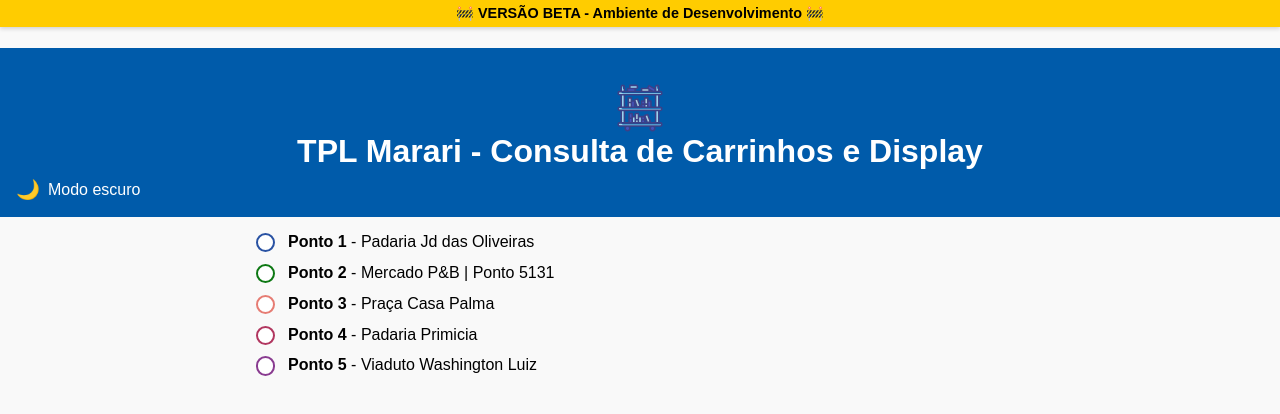
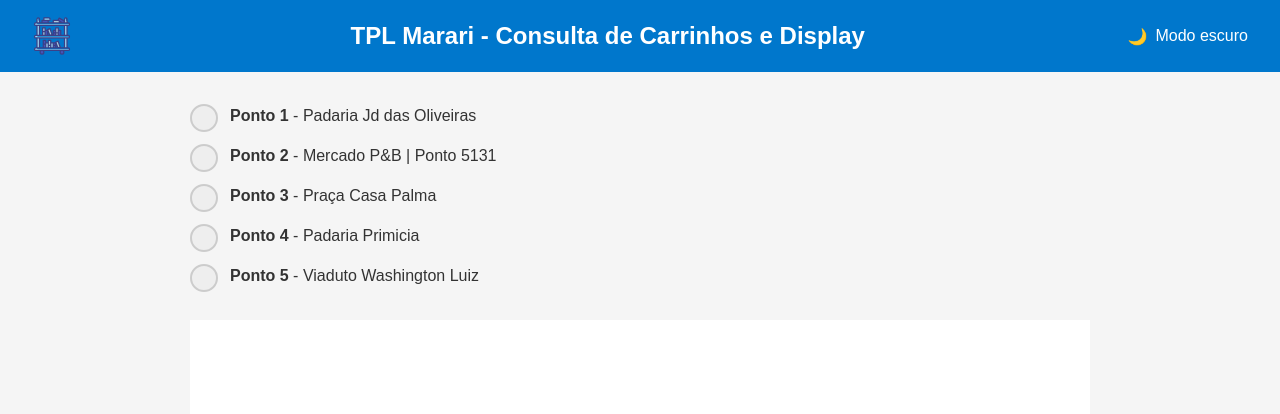
Before and after one commit to leolopes-7/dev-calendarios-unificados, a plain HTML site: page index.html in a window 1280 px wide. Drawn offline with Linux system fonts and the light colour scheme.

Commit message:
Add files via upload

```diff
--- a/index.html
+++ b/index.html
@@ -3,39 +3,91 @@
 <head>
     <meta charset="UTF-8" />
     <meta name="viewport" content="width=device-width, initial-scale=1" />
-  <title>TPL Marari - Consulta de Carrinhos e Display [BETA]</title>
+    <title>TPL Marari - Consulta de Carrinhos e Display</title>
     <link rel="icon" type="image/x-icon" href="favicon.ico" />
     <link rel="stylesheet" href="style.css" />
     <style>
-    .beta-banner {
-      background-color: #ffcc00;
-      color: #000;
-      text-align: center;
-      font-weight: bold;
-      font-size: 0.9rem;
-      padding: 0.3rem 1rem;
-      position: fixed;
-      top: 0;
-      left: 0;
-      width: 100%;
-      z-index: 1000;
-      box-shadow: 0 2px 4px rgba(0, 0, 0, 0.15);
-      font-family: sans-serif;
+        /* Apenas CSS dos radio buttons para referência */
+        .calendar-checkbox {
+            position: relative;
+            padding-left: 2.5rem;
+            cursor: pointer;
+            display: inline-block;
+            user-select: none;
+            font-size: 1rem;
+            line-height: 1.5;
         }
 
-    .header {
-      padding-top: 2.2rem; /* espaço para a tarja fixa */
+        .calendar-checkbox input[type="radio"] {
+            position: absolute;
+            opacity: 0;
+            cursor: pointer;
         }
 
-    .dark-mode .beta-banner {
-      background-color: #ffcc00;
-      color: #000;
+        .calendar-checkbox .checkmark {
+            position: absolute;
+            left: 0;
+            top: 0;
+            height: 1.5rem;
+            width: 1.5rem;
+            background-color: #eee;
+            border-radius: 50%;
+            border: 2px solid #ccc;
+            transition: all 0.3s ease;
+        }
+
+        .calendar-checkbox:hover .checkmark {
+            background-color: #ddd;
+        }
+
+        .calendar-checkbox input:checked ~ .checkmark {
+            background-color: #0077cc;
+            border-color: #0077cc;
+        }
+
+        .calendar-checkbox .checkmark::after {
+            content: "";
+            position: absolute;
+            display: none;
+        }
+
+        .calendar-checkbox input:checked ~ .checkmark::after {
+            display: block;
+        }
+
+        .calendar-checkbox .checkmark::after {
+            top: 5px;
+            left: 5px;
+            width: 6px;
+            height: 6px;
+            border-radius: 50%;
+            background: white;
+        }
+
+        /* Cores personalizadas para cada Ponto - checkmark */
+        .calendar-checkbox[data-point="1"] input:checked ~ .checkmark {
+            background-color: #2952A3; /* Azul */
+            border-color: #2952A3;
+        }
+        .calendar-checkbox[data-point="2"] input:checked ~ .checkmark {
+            background-color: #0D7813; /* Verde */
+            border-color: #0D7813;
+        }
+        .calendar-checkbox[data-point="3"] input:checked ~ .checkmark {
+            background-color: #E67C73; /* Laranja */
+            border-color: #E67C73;
+        }
+        .calendar-checkbox[data-point="4"] input:checked ~ .checkmark {
+            background-color: #B1365F; /* Vermelho */
+            border-color: #B1365F;
+        }
+        .calendar-checkbox[data-point="5"] input:checked ~ .checkmark {
+            background-color: #893B90; /* Roxo */
+            border-color: #893B90;
         }
     </style>
 </head>
 <body>
-  <div class="beta-banner">🚧 VERSÃO BETA - Ambiente de Desenvolvimento 🚧</div>
-
     <header class="header">
         <img src="logo.svg" alt="Logo TPL" class="logo-img" />
         <h1>TPL Marari - Consulta de Carrinhos e Display</h1>
@@ -89,7 +141,11 @@
         };
 
         const calendarColorMap = {
-      1: "#2952A3", 2: "#0D7813", 3: "#E67C73", 4: "#B1365F", 5: "#893B90"
+            1: "#2952A3", // Azul
+            2: "#0D7813", // Verde
+            3: "#E67C73", // Laranja
+            4: "#B1365F", // Vermelho
+            5: "#893B90"  // Roxo
         };
 
         const selectedCalendar = localStorage.getItem("selectedCalendar") || null;
@@ -97,12 +153,15 @@
         function updateIframe(srcId) {
             const iframe = document.getElementById("calendarIframe");
             let src = "https://calendar.google.com/calendar/embed?";
-      src += "ctz=America%2FSao_Paulo&mode=AGENDA";
+            src += "ctz=America%2FSao_Paulo";
+            src += "&mode=AGENDA";
+
             if (srcId && calendarSrcMap[srcId]) {
                 src += "&src=" + calendarSrcMap[srcId];
                 src += "&color=" + encodeURIComponent(calendarColorMap[srcId]);
                 localStorage.setItem("selectedCalendar", srcId);
             }
+
             iframe.src = src;
         }
 
@@ -118,6 +177,7 @@
             }
         });
 
+        // Dark mode toggle
         const toggleButton = document.getElementById("darkModeToggle");
         const darkMode = localStorage.getItem("darkMode") === "true";
 
--- a/style.css
+++ b/style.css
@@ -1,82 +1,82 @@
 /* Reset básico */
-* {
+body, h1, label, input, button {
     margin: 0;
     padding: 0;
     box-sizing: border-box;
+    font-family: sans-serif;
 }
 
-/* Corpo com modo claro por padrão */
 body {
-  font-family: Arial, sans-serif;
-  background-color: #f9f9f9;
-  color: #000;
-  padding-top: 3rem; /* espaço para a tarja BETA fixa */
+    background-color: #f5f5f5;
+    color: #333;
+    transition: background-color 0.3s ease, color 0.3s ease;
 }
 
-/* Modo escuro */
-body.dark-mode {
-  background-color: #121212;
-  color: #f9f9f9;
+.dark-mode {
+    background-color: #1f1f1f;
+    color: #f5f5f5;
 }
 
-/* Cabeçalho */
-header {
-  text-align: center;
-  padding: 1rem;
-  background-color: #005baa;
+.header {
+    display: flex;
+    align-items: center;
+    justify-content: space-between;
+    background-color: #0077cc;
     color: white;
-  position: relative;
+    padding: 1rem 2rem;
+    flex-wrap: wrap;
+}
+
+.header h1 {
+    font-size: 1.5rem;
+    margin-left: 1rem;
 }
 
 .logo-img {
-  height: 50px;
-  vertical-align: middle;
+    height: 40px;
 }
 
-/* Botão Dark Mode */
 #darkModeToggle {
     background: none;
     border: none;
-  color: inherit;
-  font-size: 1rem;
+    color: white;
     cursor: pointer;
     display: flex;
     align-items: center;
-  gap: 0.5rem;
-  margin-top: 0.5rem;
-}
-
-#darkModeToggle:hover {
-  opacity: 0.8;
+    font-size: 1rem;
+    transition: color 0.3s ease;
 }
 
 #darkModeToggle .icon {
-  font-size: 1.2rem;
+    margin-right: 0.5rem;
 }
 
-/* Container principal */
+/* Main layout */
 .main-container {
-  max-width: 800px;
+    padding: 2rem;
+    max-width: 900px;
     margin: 0 auto;
-  padding: 1rem;
 }
 
-/* Estilo para os radio buttons */
 .calendar-checkboxes {
-  margin-bottom: 1.5rem;
+    display: flex;
+    flex-direction: column;
+    gap: 1rem;
+    margin-bottom: 2rem;
 }
 
+/* Custom radio buttons */
 .calendar-checkbox {
-  display: block;
     position: relative;
-  padding-left: 2rem;
-  margin-bottom: 0.8rem;
+    padding-left: 2.5rem;
     cursor: pointer;
+    display: inline-block;
+    user-select: none;
     font-size: 1rem;
-  user-select: none;
+    line-height: 1.5;
 }
 
-.calendar-checkbox input {
+.calendar-checkbox input[type="radio"] {
     position: absolute;
     opacity: 0;
     cursor: pointer;
@@ -84,91 +84,111 @@ header {
 
 .calendar-checkbox .checkmark {
     position: absolute;
+    left: 0;
     top: 0;
-  left: 0;
-  height: 1.2rem;
-  width: 1.2rem;
+    height: 1.5rem;
+    width: 1.5rem;
+    background-color: #eee;
     border-radius: 50%;
     border: 2px solid #ccc;
-  background-color: white;
     transition: all 0.3s ease;
 }
 
-/* Cores distintas por ponto */
-.calendar-checkbox[data-point="1"] .checkmark {
-  border-color: #2952A3;
-}
-.calendar-checkbox[data-point="2"] .checkmark {
-  border-color: #0D7813;
-}
-.calendar-checkbox[data-point="3"] .checkmark {
-  border-color: #E67C73;
-}
-.calendar-checkbox[data-point="4"] .checkmark {
-  border-color: #B1365F;
-}
-.calendar-checkbox[data-point="5"] .checkmark {
-  border-color: #893B90;
+.calendar-checkbox:hover .checkmark {
+    background-color: #ddd;
 }
 
-/* Quando selecionado */
 .calendar-checkbox input:checked ~ .checkmark {
-  background-color: currentColor;
-  border-color: currentColor;
+    background-color: #0077cc;
+    border-color: #0077cc;
 }
 
-.calendar-checkbox[data-point="1"] input:checked ~ .checkmark {
-  color: #2952A3;
-}
-.calendar-checkbox[data-point="2"] input:checked ~ .checkmark {
-  color: #0D7813;
-}
-.calendar-checkbox[data-point="3"] input:checked ~ .checkmark {
-  color: #E67C73;
-}
-.calendar-checkbox[data-point="4"] input:checked ~ .checkmark {
-  color: #B1365F;
-}
-.calendar-checkbox[data-point="5"] input:checked ~ .checkmark {
-  color: #893B90;
+.calendar-checkbox .checkmark::after {
+    content: "";
+    position: absolute;
+    display: none;
 }
 
-/* Container do iframe */
+.calendar-checkbox input:checked ~ .checkmark::after {
+    display: block;
+}
+
+.calendar-checkbox .checkmark::after {
+    top: 5px;
+    left: 5px;
+    width: 6px;
+    height: 6px;
+    border-radius: 50%;
+    background: white;
+}
+
+/* Cores para os nomes dos pontos */
+.ponto1 {
+    color: #2952A3; /* Azul */
+}
+.ponto2 {
+    color: #0D7813; /* Verde */
+}
+.ponto3 {
+    color: #E67C73; /* Laranja */
+}
+.ponto4 {
+    color: #B1365F; /* Vermelho */
+}
+.ponto5 {
+    color: #893B90; /* Roxo */
+}
+
+/* Dark mode adjustments */
+.dark-mode .header {
+    background-color: #111;
+    color: #f5f5f5;
+}
+
+.dark-mode #darkModeToggle {
+    color: #f5f5f5;
+}
+
+.dark-mode .calendar-checkbox .checkmark {
+    background-color: #444;
+    border-color: #666;
+}
+
+.dark-mode .calendar-checkbox input:checked ~ .checkmark {
+    background-color: #ffa500;
+    border-color: #ffa500;
+}
+
+.dark-mode .calendar-checkbox .checkmark::after {
+    background: #1f1f1f;
+}
+
+/* Manter a cor dos pontos no dark mode */
+.dark-mode .ponto1 {
+    color: #2952A3; /* Azul */
+}
+.dark-mode .ponto2 {
+    color: #0D7813; /* Verde */
+}
+.dark-mode .ponto3 {
+    color: #E67C73; /* Laranja */
+}
+.dark-mode .ponto4 {
+    color: #B1365F; /* Vermelho */
+}
+.dark-mode .ponto5 {
+    color: #893B90; /* Roxo */
+}
+
+/* Calendar iframe */
 .calendar-container iframe {
     width: 100%;
     height: 600px;
     border: none;
+    background-color: white;
+    transition: background-color 0.3s ease;
 }
 
-/* Tarja BETA (estilo redundante aqui para fallback, preferencial usar no HTML inline) */
-.beta-banner {
-  background-color: #ffcc00;
-  color: #000;
-  text-align: center;
-  font-weight: bold;
-  font-size: 0.9rem;
-  padding: 0.3rem 1rem;
-  position: fixed;
-  top: 0;
-  left: 0;
-  width: 100%;
-  z-index: 1000;
-  box-shadow: 0 2px 4px rgba(0, 0, 0, 0.15);
-  font-family: sans-serif;
+.dark-mode .calendar-container iframe {
+    background-color: #2c2c2c;
 }
-
-body.dark-mode .beta-banner {
-  background-color: #ffcc00;
-  color: #000;
-}
-
-/* Responsivo */
-@media (max-width: 600px) {
-  .calendar-checkbox {
-    font-size: 0.95rem;
-  }
-
-  .calendar-container iframe {
-    height: 500px;
-  }
-}
```
Lines whose indentation alone changed are shown as unchanged.
